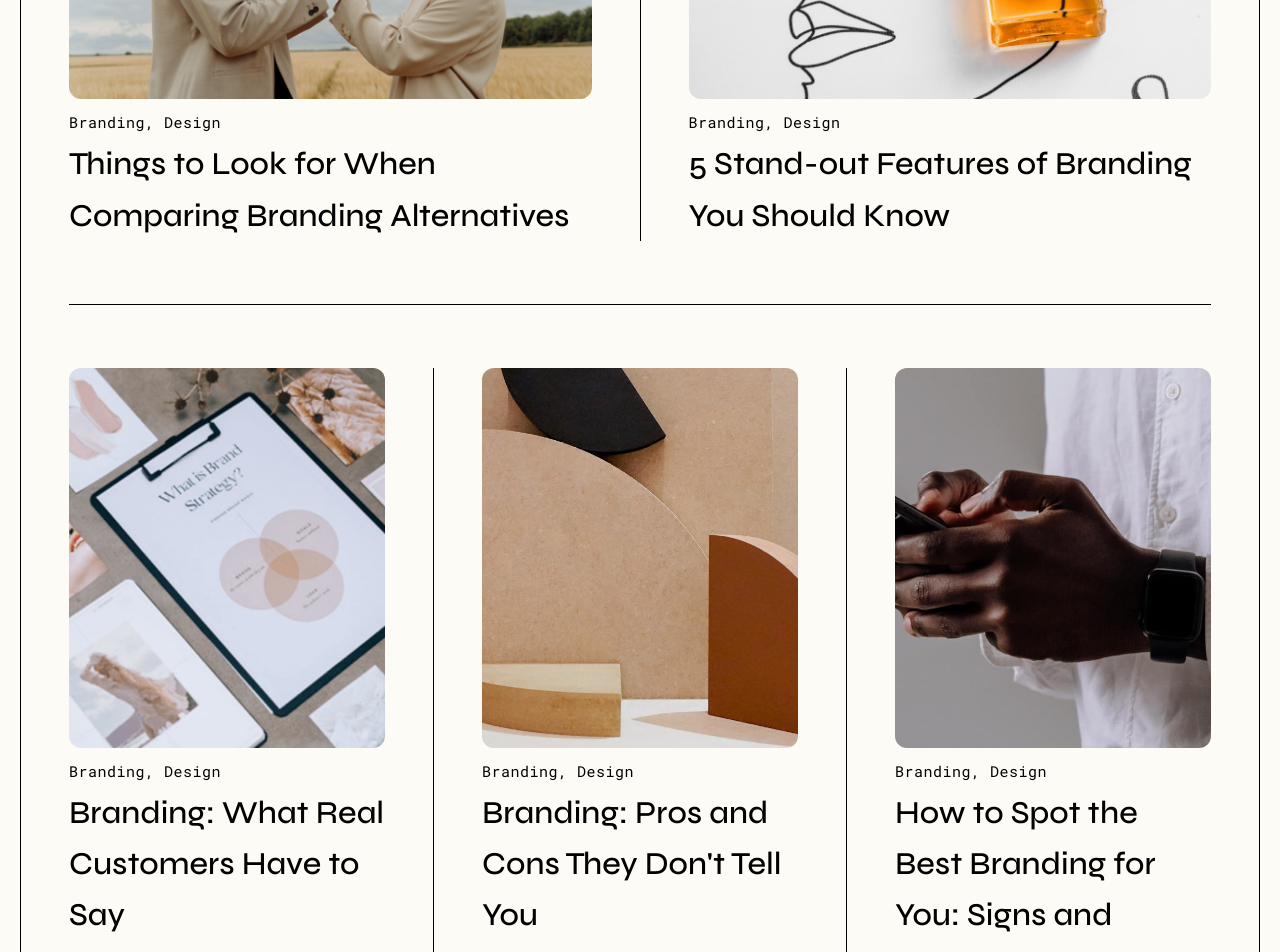
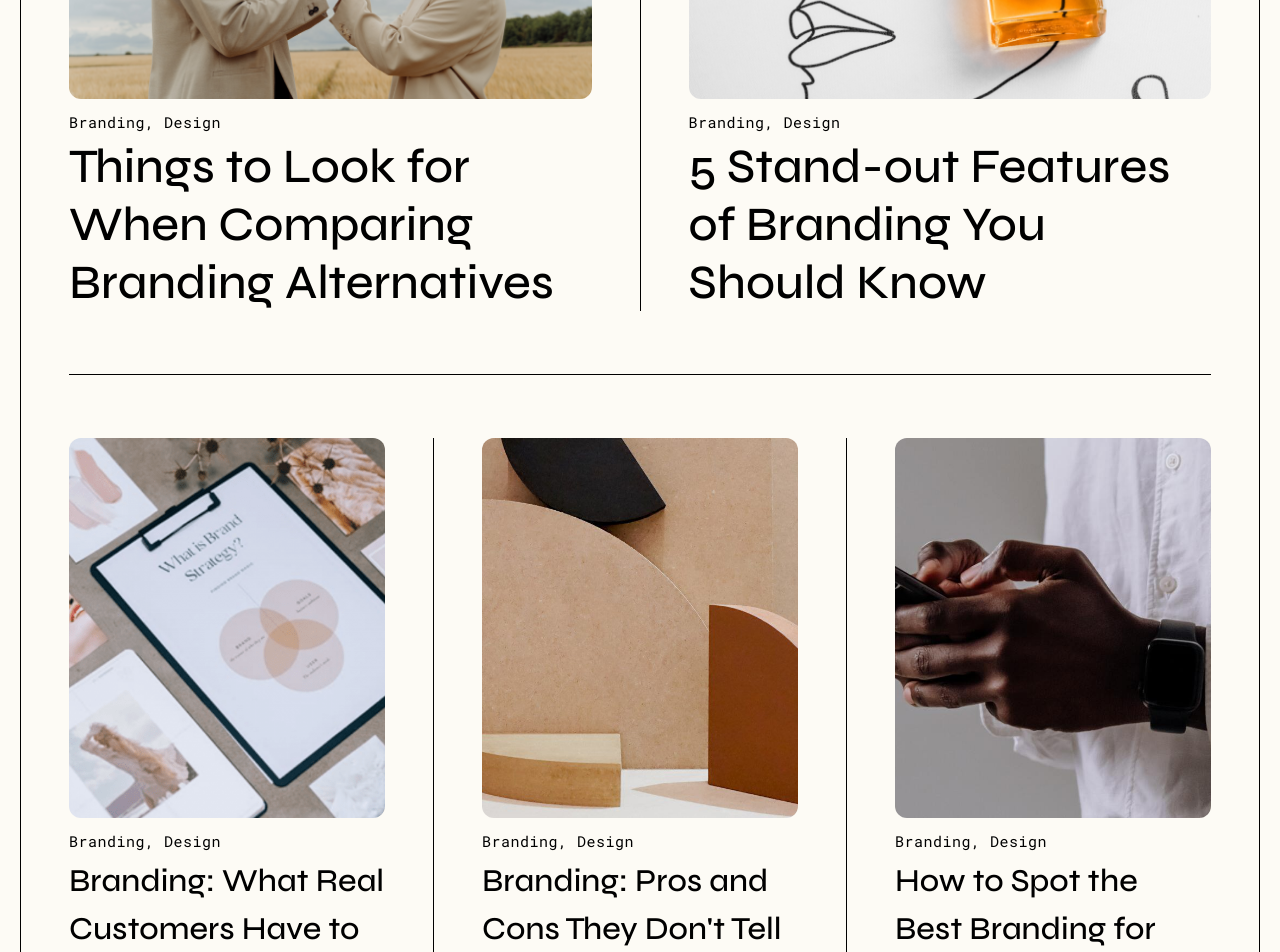
Before and after one commit to taodemy/website, a Next.js app: page /blog in a window 1280 px wide. Shown: the part 680-1632 px from the top of the page. Built offline with nearby package versions, Linux system fonts and the light colour scheme.

Commit message:
refactor: membercard update & change file structure

```diff
--- a/components/base/MemberCard.tsx
+++ b/components/base/MemberCard.tsx
@@ -8,6 +8,7 @@ interface CardProps {
   title: string;
   subtitle: string;
   image: string;
+  large_title?: boolean;
   direction?: CardDirectionVariant;
   size?: CardSizeVariant;
 }
@@ -18,6 +19,7 @@ const MemberCard = ({
   image,
   direction = "column",
   size = "sm",
+  large_title = false,
   ...otherProps
 }: CardProps) => {
   const directionVariants = {
@@ -40,9 +42,21 @@ const MemberCard = ({
         className={`${styles["card__image"]} ${styles[sizeVariants[size]]}`}
       />
       <div className={styles[directionVariants[direction]]}>
-        <h1 className={`${fontSyne.className} global__text--large ${styles["card__title"]}`}>
-          {title}
-        </h1>
+        {direction === "column_reverse" && large_title && (
+          <h1 className={`${fontSyne.className} global__heading-h2 ${styles["card__title"]}`}>
+            {title}
+          </h1>
+        )}
+        {direction === "column_reverse" && !large_title && (
+          <h1 className={`${fontSyne.className} global__text-xlarge ${styles["card__title"]}`}>
+            {title}
+          </h1>
+        )}
+        {direction !== "column_reverse" && (
+          <h1 className={`${fontSyne.className} global__text--large ${styles["card__title"]}`}>
+            {title}
+          </h1>
+        )}
         <p className={`${fontRobotoMono.className} global__text-meta ${styles["card__subtitle"]}`}>
           {subtitle}
         </p>
--- a/components/general/BlogGallery.tsx
+++ b/components/general/Blog/BlogGallery.tsx
@@ -1,8 +1,7 @@
-import styles from "@/styles/BlogGallery.module.css";
-import Card from "../base/Card";
-import Divider from "../base/Divider";
-import Button from "../base/Button";
-import MemberCard from "../base/MemberCard";
+import styles from "./BlogGallery.module.css";
+import Divider from "../../base/Divider";
+import Button from "../../base/Button";
+import MemberCard from "../../base/MemberCard";
 
 const BlogGallery = () => {
   return (
@@ -14,6 +13,7 @@ const BlogGallery = () => {
           subtitle={"Branding, Design"}
           direction={"column_reverse"}
           size={"lg"}
+          large_title={true}
         />
         <Divider />
         <MemberCard
@@ -22,6 +22,7 @@ const BlogGallery = () => {
           subtitle={"Branding, Design"}
           direction={"column_reverse"}
           size={"lg"}
+          large_title={true}
         />
       </article>
       <article className={styles["blog_gallery__small_group"]}>
--- a/components/general/BlogTitle.tsx
+++ b/components/general/Blog/BlogTitle.tsx
@@ -1,6 +1,6 @@
-import styles from "@/styles/BlogTitle.module.css";
+import styles from "./BlogTitle.module.css";
 import { fontSyne, fontSatoshi } from "@/pages/_app";
-import Button from "../base/Button";
+import Button from "../../base/Button";
 
 const BlogTitle = () => {
   return (
--- a/pages/blog.tsx
+++ b/pages/blog.tsx
@@ -1,7 +1,7 @@
 import Head from "next/head";
 import Subscription from "@/components/general/Subscription";
-import BlogTitle from "@/components/general/BlogTitle";
-import BlogGallery from "@/components/general/BlogGallery";
+import BlogTitle from "@/components/general/Blog/BlogTitle";
+import BlogGallery from "@/components/general/Blog/BlogGallery";
 
 export default function Blog() {
   return (
--- a/styles/MemberCard.module.css
+++ b/styles/MemberCard.module.css
@@ -28,10 +28,6 @@
   gap: 8px;
 }
 
-.card__title_container_column_reverse h1 {
-  font-size: 32px;
-}
-
 .card__image_large {
   width: 100%;
 }
```
Also changed, not shown: components/general/Blog/BlogGallery.module.css (renamed from styles/BlogGallery.module.css), components/general/Blog/BlogTitle.module.css (renamed from styles/BlogTitle.module.css).
